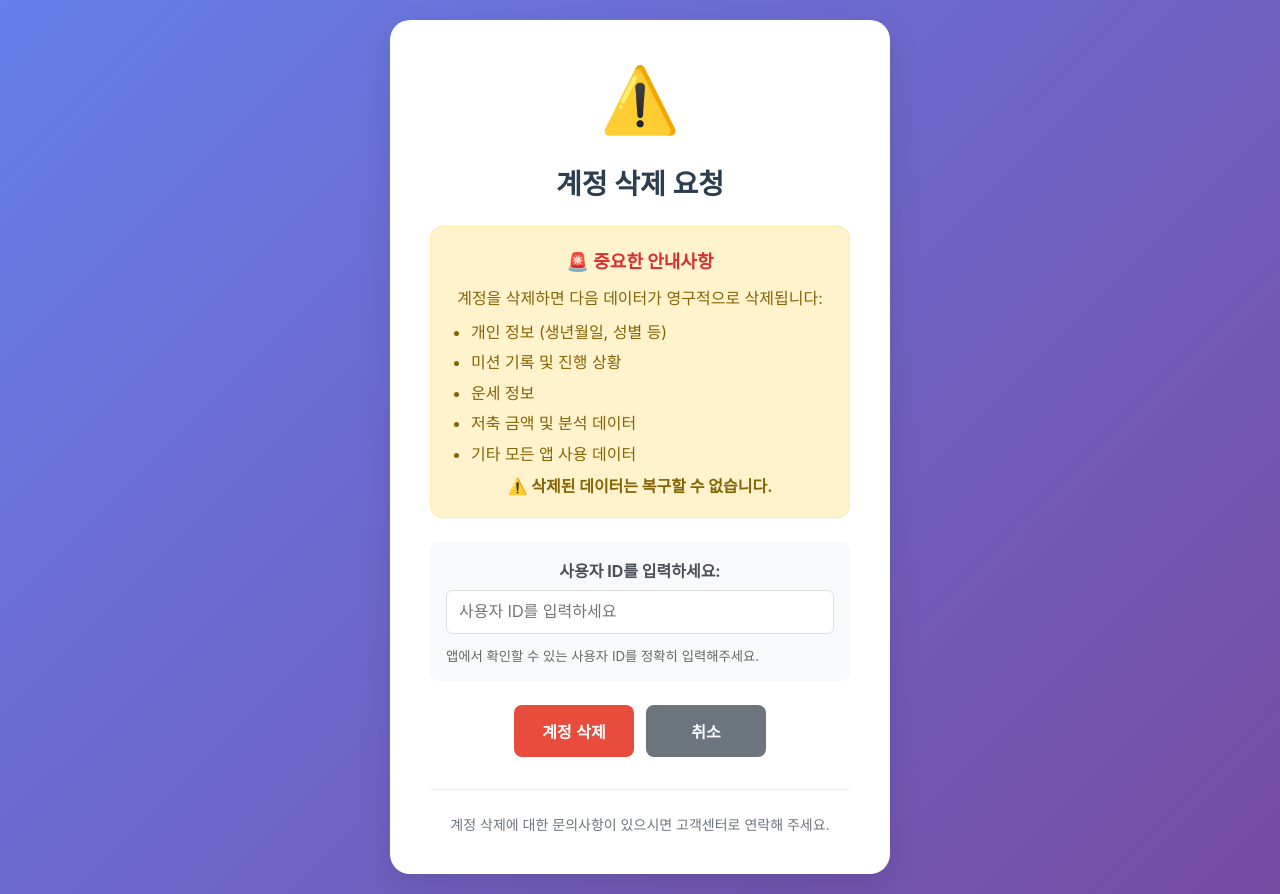
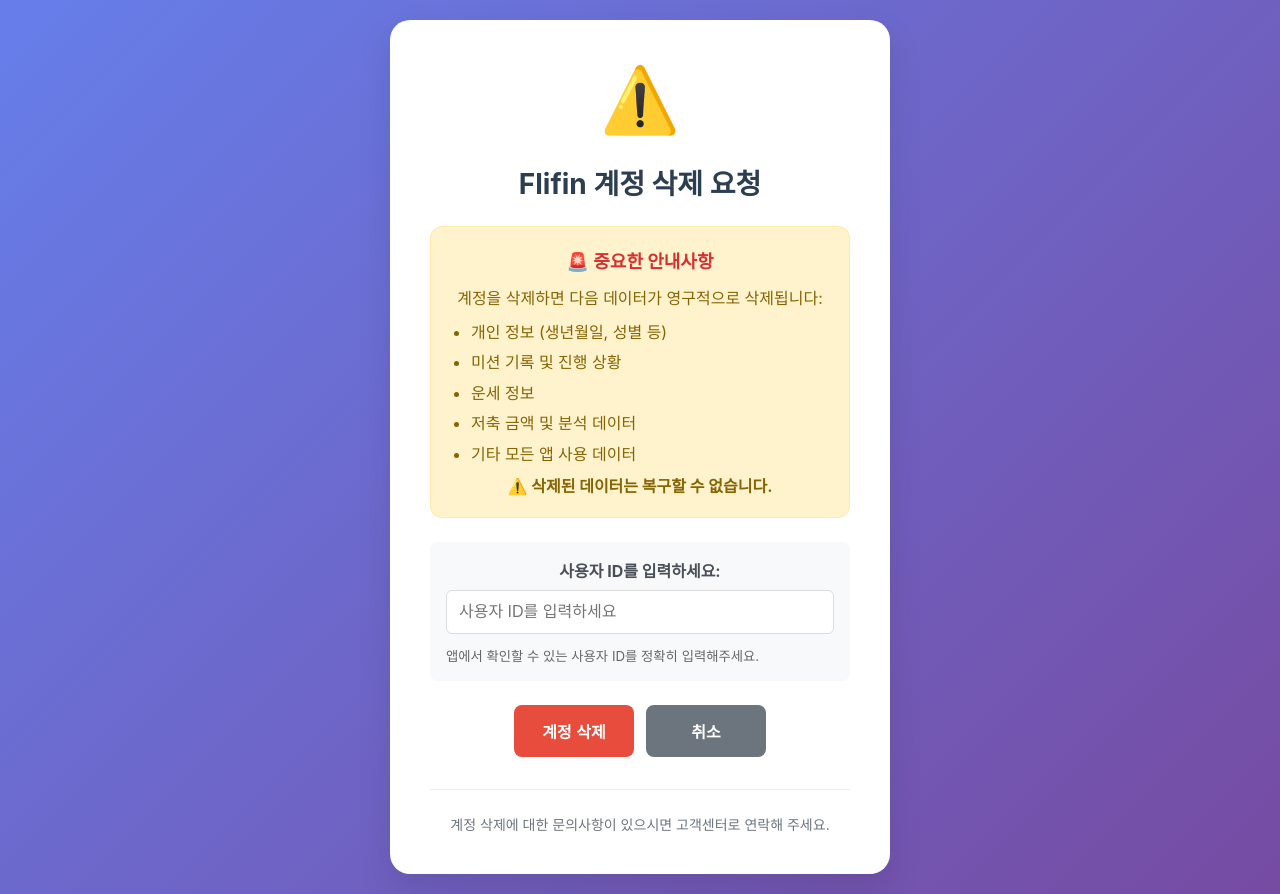
Before and after one commit to mash-up-kr/DHC-SERVER, a plain HTML site: page src/main/resources/static/account-deletion.html in a window 1280 px wide. Drawn offline with Linux system fonts and the light colour scheme.

Commit message:
플레이 스토어에 올라가는 서비스명 명시

```diff
--- a/src/main/resources/static/account-deletion.html
+++ b/src/main/resources/static/account-deletion.html
@@ -193,7 +193,7 @@
     <div class="container">
         <div class="icon">⚠️</div>
 
-        <h1>계정 삭제 요청</h1>
+        <h1>Flifin 계정 삭제 요청</h1>
 
         <!-- 초기 화면 -->
         <div id="initialScreen">
```
